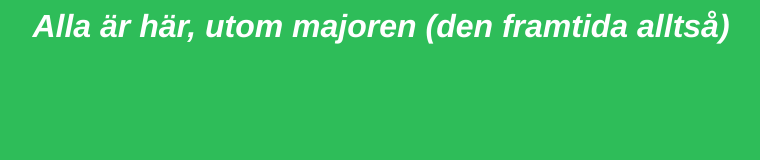
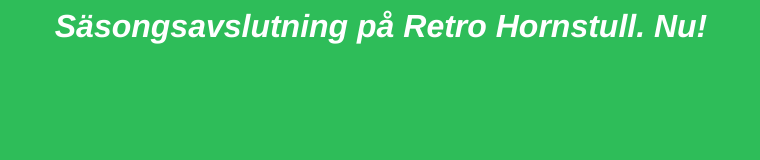
Before and after one commit to johanrydenstam/pb, a plain HTML site: page index.html in a window 1280 px wide. Shown: the whole page, without its empty margins (259-1019 px from the left). Drawn offline with Linux system fonts and the light colour scheme.

Commit message:
Update index.html

```diff
--- a/index.html
+++ b/index.html
@@ -11,4 +11,4 @@
 	font-style: italic;
 }
 </style>
-</head><body><h1>Alla är här, utom majoren (den framtida alltså)</h1></body></html>
+</head><body><h1>Säsongsavslutning på Retro Hornstull. Nu!</h1></body></html>
```
